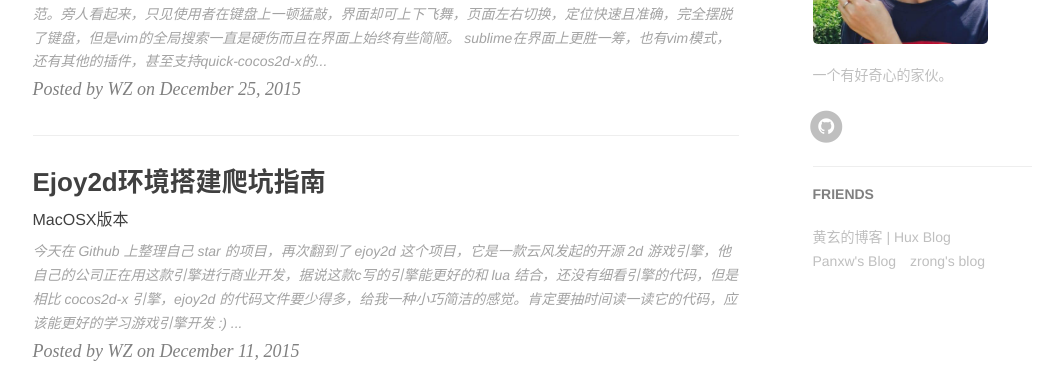
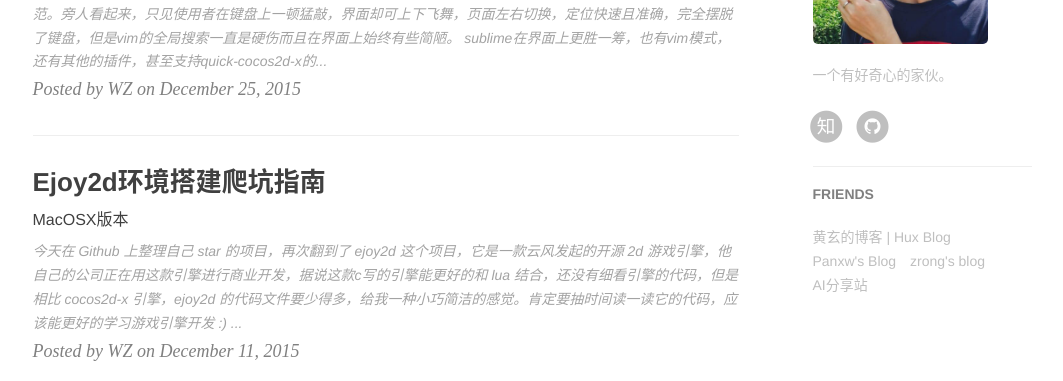
Before and after one commit to sgamerw/sgamerw.github.io, a Jekyll site: the page built from index.html, in a window 1280 px wide and 900 px high, scrolled down 658 px. Shown: the part 143-524 px from the top of the window, without its empty margins (135-1198 px from the left). Built offline with Jekyll 4.4.1, drawn with Linux system fonts in a browser that asks for light colours; nearby versions of some CDN libraries; Markdown is read by kramdown in place of the engine named in the settings; the list of posts is cut into pages by our own code; comment, search, counter and statistics services are not loaded.

```diff
--- a/_config.yml
+++ b/_config.yml
@@ -13,7 +13,7 @@ baseurl: ""                             # for example, '/blog' if your blog host
 # SNS settings
 RSS: false
 #weibo_username:     huxpro
-#zhihu_username:     huxpro
+zhihu_username:     wu-zheng-18
 github_username:    sgamerw
 #twitter_username:  huxpro
 #facebook_username:  huxpro
@@ -90,5 +90,8 @@ friends: [
     },{
         title: "zrong's blog",
         href: "http://zengrong.net"
+    },{
+        title: "AI分享站",
+        href: "http://www.aisharing.com"
     }
 ]
```
